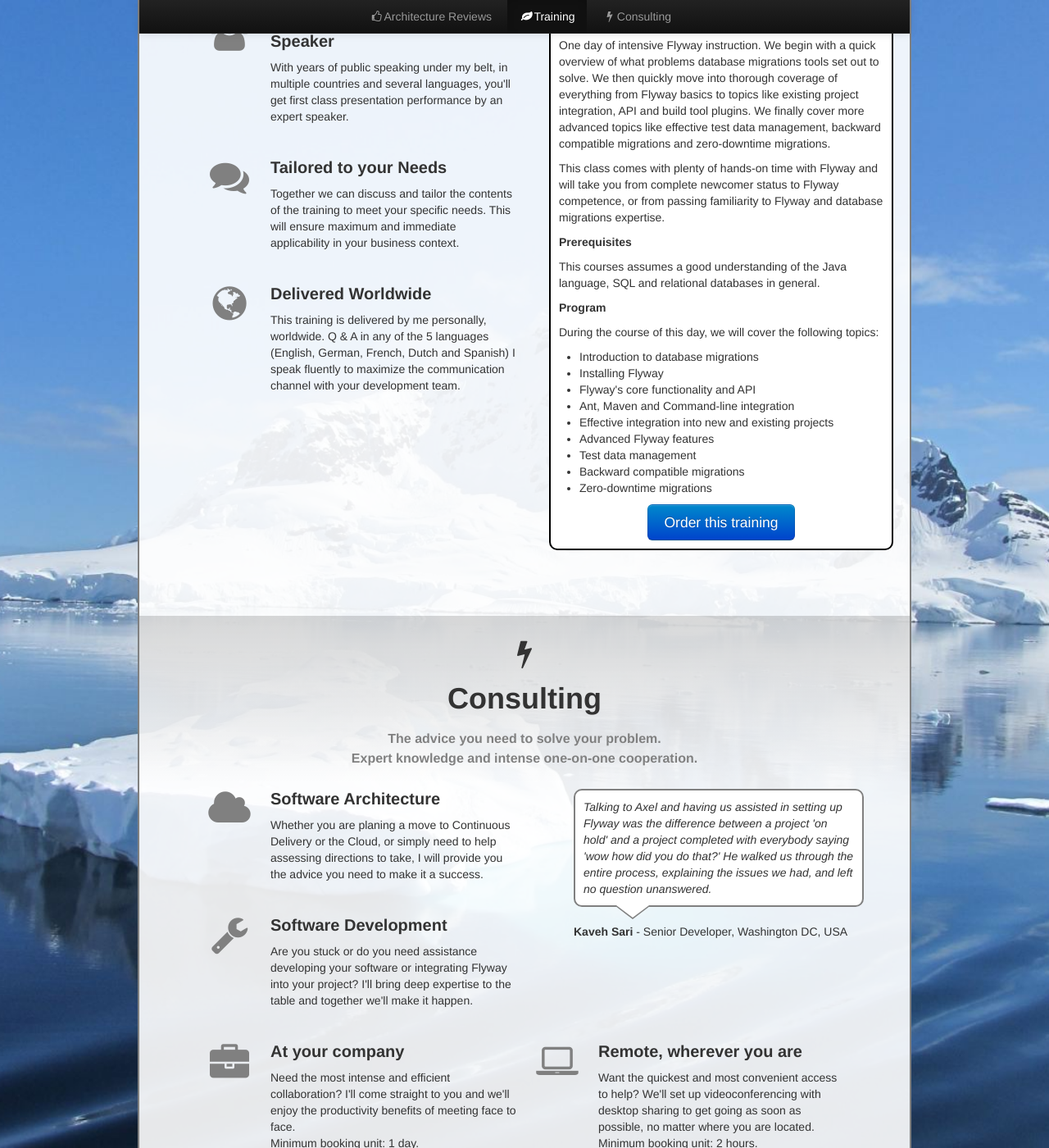
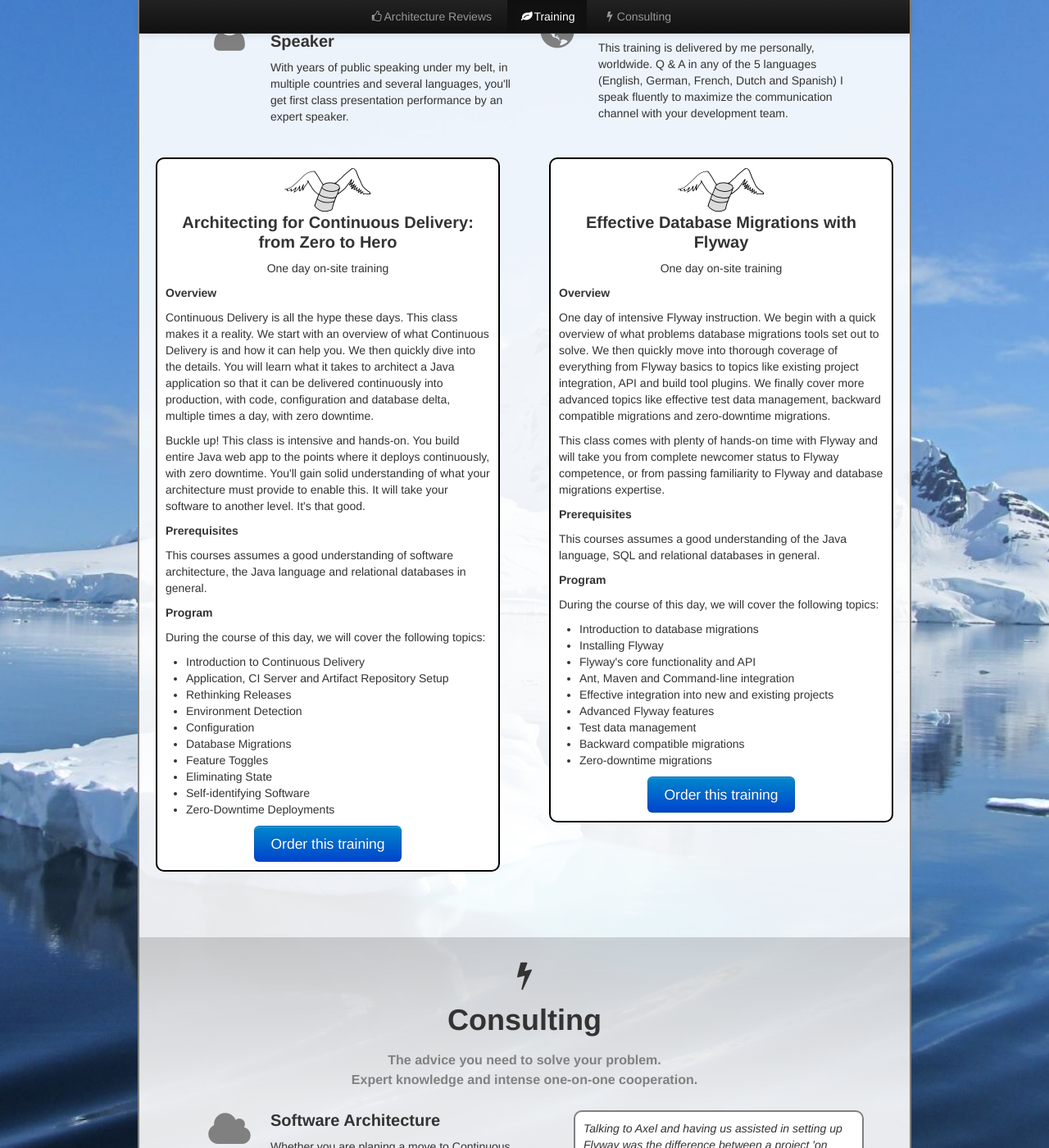
Before and after one commit to axelfontaine/axelfontaine.com, a Jekyll site: the page built from index.html, in a window 1280 px wide and 1400 px high, scrolled down 2278 px. Shown: the whole window at 82% size. Built offline with Jekyll 4.4.1, drawn with Linux system fonts in a browser that asks for light colours; comment, search, counter and statistics services are not loaded.

Commit message:
Added architecting for continuous delivery course

```diff
--- a/index.html
+++ b/index.html
@@ -167,8 +167,9 @@
                     </div>
                 </div>
             </div>
+        </div>
+        <div class="span6">
             <div class="marketing-item row">
-                <div class="span1"></div>
                 <div class="span1 marketing-item-icon">
                     <i class="icon-comments"></i>
                 </div>
@@ -179,9 +180,9 @@
                         context.
                     </div>
                 </div>
+                <div class="span1"></div>
             </div>
             <div class="marketing-item row">
-                <div class="span1"></div>
                 <div class="span1 marketing-item-icon">
                     <i class="icon-globe"></i>
                 </div>
@@ -192,6 +193,62 @@
                         fluently to
                         maximize the communication channel with your development team.
                     </div>
+                </div>
+                <div class="span1"></div>
+            </div>
+        </div>
+    </div>
+    <div class="row">
+        <div class="span6">
+            <div id="course-continuous-delivery" class="course">
+                <img src="/assets/flyway-logo-transparent-notext-55.png" alt="flyway"/>
+
+                <p class="marketing-item-head">Architecting for Continuous Delivery: from Zero to Hero</p>
+
+                <p>One day on-site training</p>
+
+                <p class="section-head">Overview</p>
+
+                <p class="section-text">
+                    Continuous Delivery is all the hype these days. This class makes it a reality.
+                    We start with an overview of what Continuous Delivery is and how it can help you.
+                    We then quickly dive into the details. You will learn what it takes to architect a Java application
+                    so that it can be delivered continuously into production, with code, configuration and database
+                    delta, multiple times a day, with zero downtime.
+                </p>
+
+                <p class="section-text">
+                    Buckle up! This class is intensive and hands-on. You build entire Java web app to the points where
+                    it deploys continuously, with zero downtime. You'll gain solid understanding of what your
+                    architecture must provide to enable this. It will take your software to another level. It's that
+                    good.</p>
+
+                <p class="section-head">Prerequisites</p>
+
+                <p class="section-text">
+                    This courses assumes a good understanding of software architecture, the Java language and
+                    relational databases in general.
+                </p>
+
+                <p class="section-head">Program</p>
+
+                <p class="section-text">During the course of this day, we will cover the following topics:</p>
+                <ul class="section-text">
+                    <li>Introduction to Continuous Delivery</li>
+                    <li>Application, CI Server and Artifact Repository Setup</li>
+                    <li>Rethinking Releases</li>
+                    <li>Environment Detection</li>
+                    <li>Configuration</li>
+                    <li>Database Migrations</li>
+                    <li>Feature Toggles</li>
+                    <li>Eliminating State</li>
+                    <li>Self-identifying Software</li>
+                    <li>Zero-Downtime Deployments</li>
+                </ul>
+
+                <div class="call-to-action">
+                    <a href="" data-contact="Training Request: Architecting for Continuous Delivery"
+                       class="btn btn-large btn-primary">Order this training</a>
                 </div>
             </div>
         </div>
```
Also changed, not shown: other parts of index.html (+1 -1 lines).
